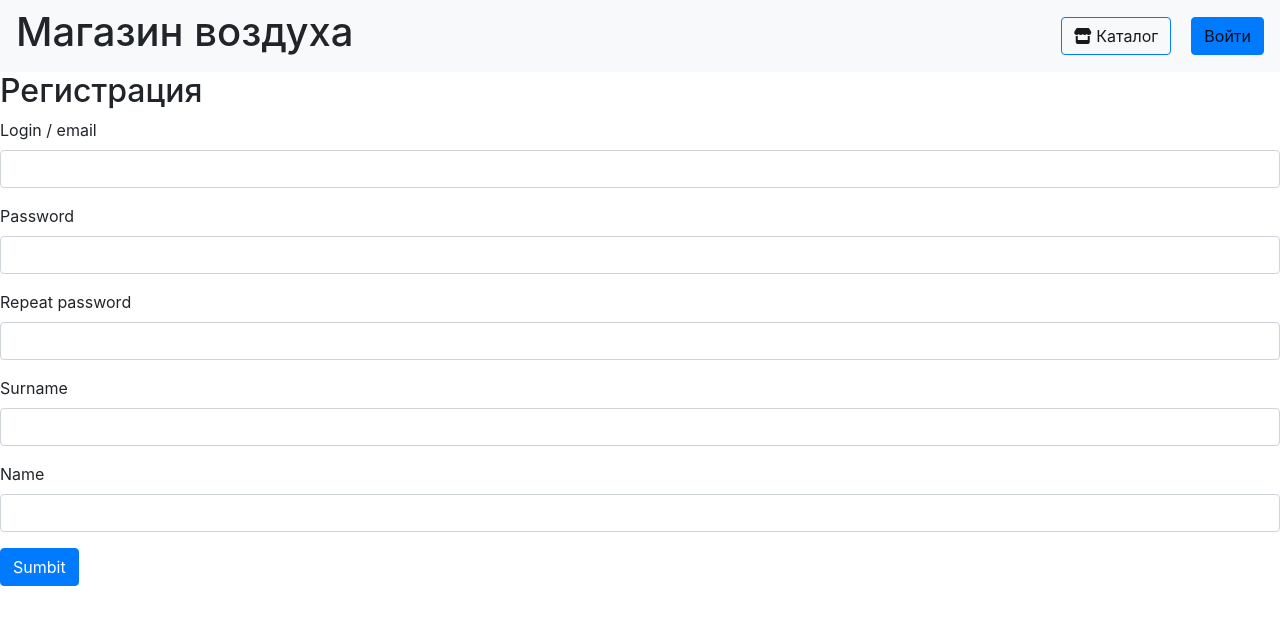
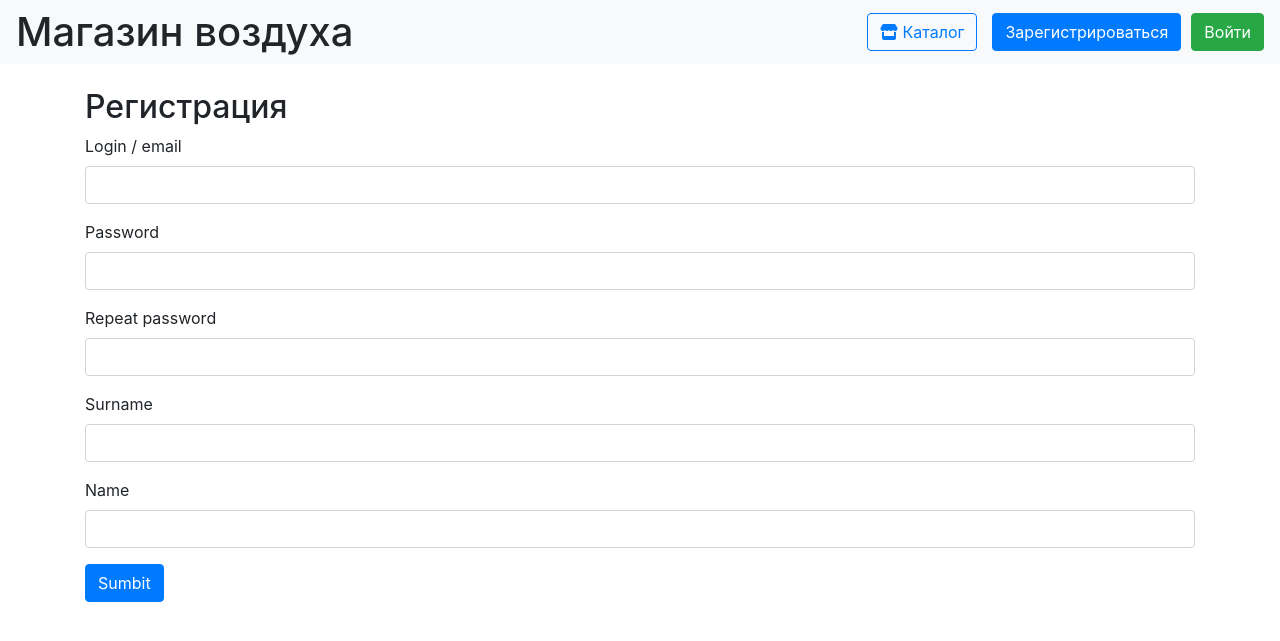
Before and after one commit to daniilok21/Shop-of-air, a Flask app: page /register in a window 1280 px wide. Shown: the top 641 px of the page. Run offline with Flask 3, Linux system fonts and the light colour scheme; some libraries are stand-ins or nearby versions.

Commit message:
17.04.25 20:33

```diff
--- a/templates/base.html
+++ b/templates/base.html
@@ -7,7 +7,13 @@
     <link rel="stylesheet" href="https://cdnjs.cloudflare.com/ajax/libs/font-awesome/6.0.0/css/all.min.css">
     <title>{{ title }}</title>
     <style>
-        .user-container {
+        .navbar-container {
+            width: 100%;
+            display: flex;
+            justify-content: space-between;
+            align-items: center;
+        }
+        .nav-section {
             display: flex;
             align-items: center;
             gap: 15px;
@@ -17,6 +23,7 @@
             font-weight: 600;
             color: #2c3e50;
             cursor: pointer;
+            margin: 0;
         }
         .username:hover {
             text-decoration: underline;
@@ -24,10 +31,11 @@
         .balance {
             font-size: 1.3rem;
             color: #27ae60;
-            background: #white;
+            background: white;
             padding: 5px 10px;
             border-radius: 5px;
             cursor: pointer;
+            margin: 0;
         }
         .balance:hover {
             background: #a7ebc3;
@@ -35,21 +43,36 @@
         .admin-badge {
             color: #e74c3c;
         }
-        .nav-button {
-            margin-right: 20px;
+        .auth-buttons {
+            display: flex;
+            gap: 10px;
+            align-items: center;
+        }
+        @media (max-width: 768px) {
+            .navbar-container {
+                flex-direction: column;
+                align-items: flex-start;
+            }
+            .nav-section {
+                width: 100%;
+                justify-content: space-between;
+                margin-top: 10px;
+            }
         }
     </style>
 </head>
 <body>
 <nav class="navbar navbar-light bg-light">
-    <h1>Магазин воздуха</h1>
-    <div class="navbar-text d-flex align-items-center">
+    <div class="navbar-container">
+        <h1 class="m-0">Магазин воздуха</h1>
+
+        <div class="nav-section">
             {% if current_user.is_authenticated %}
-            <a href="{{ url_for('index') }}" class="btn btn-outline-primary nav-button">
+                <a href="{{ url_for('index') }}" class="btn btn-outline-primary">
                     <i class="fas fa-store"></i> Каталог
                 </a>
-            <div class="user-container">
-                <span class="balance" onclick="window.location.href='{{ url_for('payment') }}'">
+                <div class="d-flex align-items-center">
+                    <span class="balance mr-2" onclick="window.location.href='{{ url_for('payment') }}'">
                         {{ current_user.balance }} ₽
                     </span>
                     <span class="username {% if current_user.is_admin %}admin-badge{% endif %}"
@@ -59,11 +82,15 @@
                     </span>
                 </div>
             {% else %}
-            <a href="{{ url_for('index') }}" class="btn btn-outline-primary nav-button">
+                <a href="{{ url_for('index') }}" class="btn btn-outline-primary">
                     <i class="fas fa-store"></i> Каталог
                 </a>
-            <a href="/login" class="btn btn-primary">Войти</a>
+                <div class="auth-buttons">
+                    <a class="btn btn-primary" href="/register">Зарегистрироваться</a>
+                    <a class="btn btn-success" href="/login">Войти</a>
+                </div>
             {% endif %}
+        </div>
     </div>
 </nav>
 <main>
--- a/templates/login.html
+++ b/templates/login.html
@@ -1,6 +1,7 @@
 {% extends "base.html" %}
 
 {% block content %}
+    <div class="container mt-4">
         <h1 class="text-center">Авторизация</h1>
         <form action="" method="post" novalidate>
             {{ form.hidden_tag() }}
@@ -27,4 +28,5 @@
                 <div class="alert alert-danger mt-3">{{ message }}</div>
             {% endif %}
         </form>
+    </div>
 {% endblock %}
--- a/templates/register.html
+++ b/templates/register.html
@@ -1,6 +1,7 @@
 {% extends "base.html" %}
 
 {% block content %}
+<div class="container mt-4">
     <h2>Регистрация</h2>
     <form action="" method="post">
         {{ form.hidden_tag() }}
@@ -49,10 +50,9 @@
                 </div>
             {% endfor %}
         </div>
-
-        </div>
         <div class="form-group">
             {{ form.submit(type="submit", class="btn btn-primary", value="Sumbit") }}
         </div>
     </form>
+</div>
 {% endblock %}
```
Also changed, not shown: db/shop.db. Lines whose indentation alone changed are shown as unchanged.
